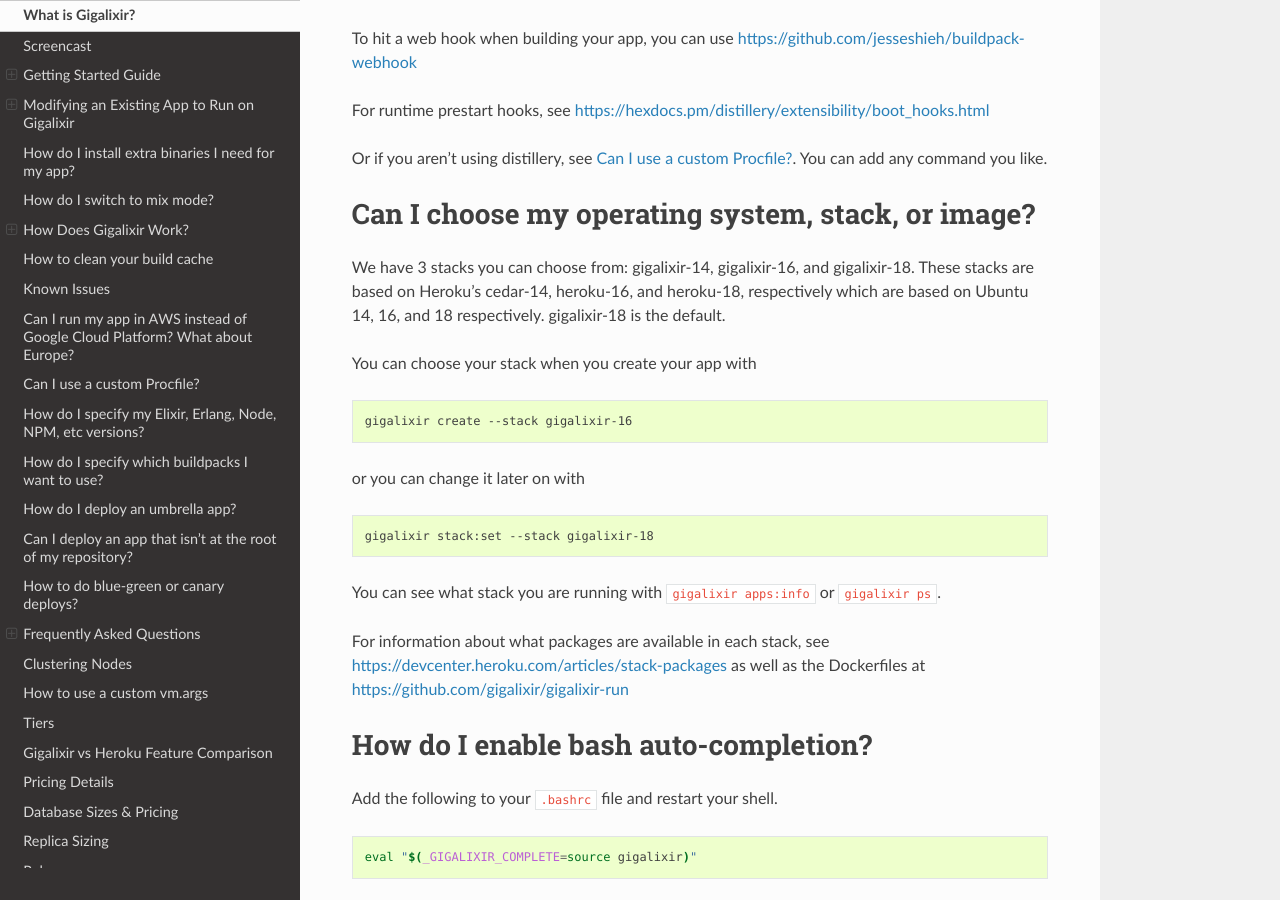
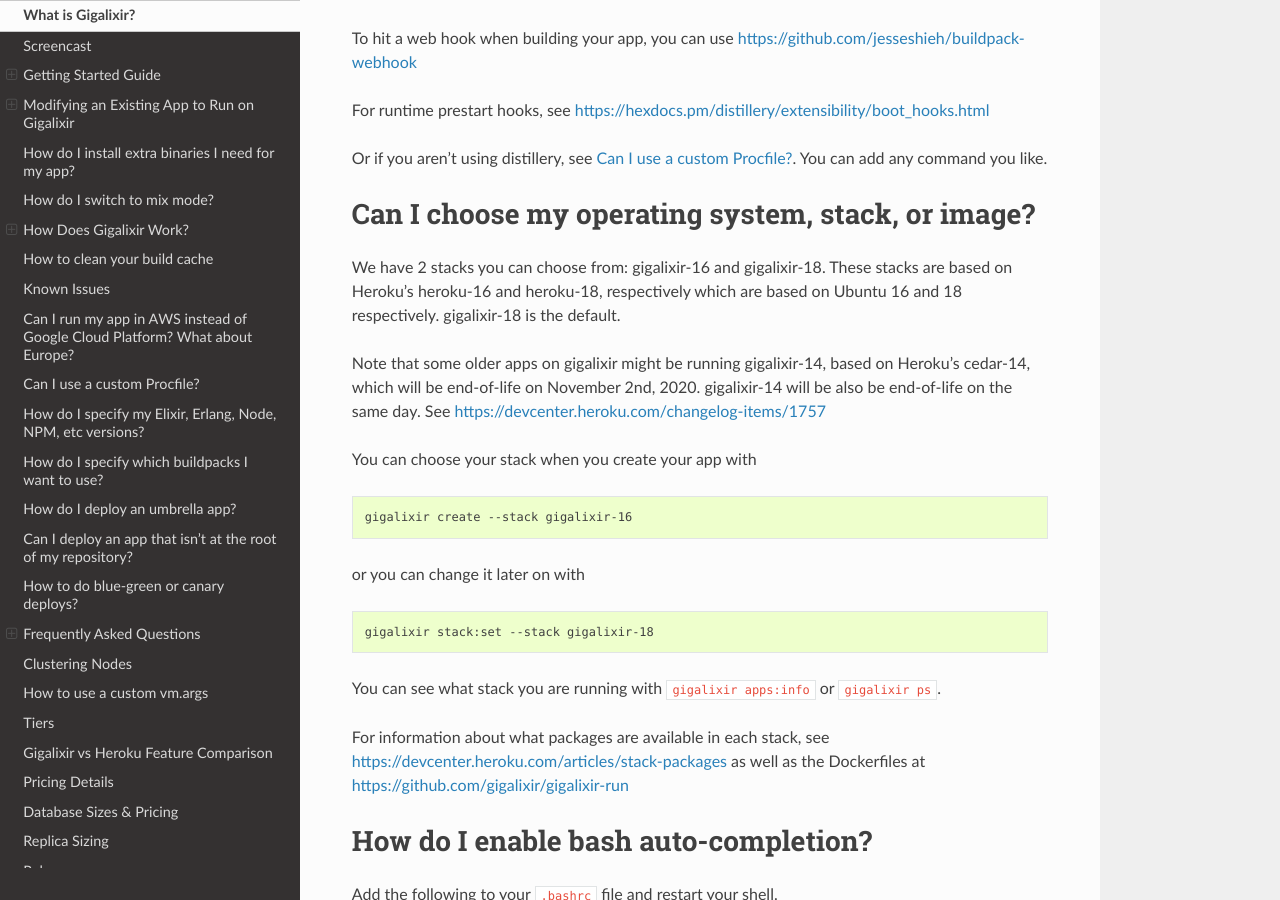
Before and after one commit to gigalixir/gigalixir-cli, a Sphinx documentation site: the page built from docs/source/main.rst, in a window 1280 px wide and 900 px high, scrolled down 71860 px. Built offline with Sphinx 7.4.7 and the Read the Docs theme 2.0.0, drawn with Linux system fonts in a browser that asks for light colours.

Commit message:
gigalixir-14 eol notice.

```diff
--- a/docs/source/main.rst
+++ b/docs/source/main.rst
@@ -2977,9 +2977,12 @@ Or if you aren't using distillery, see :ref:`custom procfile`. You can add any c
 Can I choose my operating system, stack, or image?
 ==================================================
 
-We have 3 stacks you can choose from: gigalixir-14, gigalixir-16, and gigalixir-18.
-These stacks are based on Heroku's cedar-14, heroku-16, and heroku-18, respectively which are based on Ubuntu 14, 16, and 18 respectively.
+We have 2 stacks you can choose from: gigalixir-16 and gigalixir-18.
+These stacks are based on Heroku's heroku-16 and heroku-18, respectively which are based on Ubuntu 16 and 18 respectively.
 gigalixir-18 is the default.
+
+Note that some older apps on gigalixir might be running gigalixir-14, based on Heroku's cedar-14, which will be end-of-life on November 2nd, 2020. gigalixir-14 will be also be end-of-life on the same day. See
+https://devcenter.heroku.com/changelog-items/1757
 
 You can choose your stack when you create your app with
 
```
